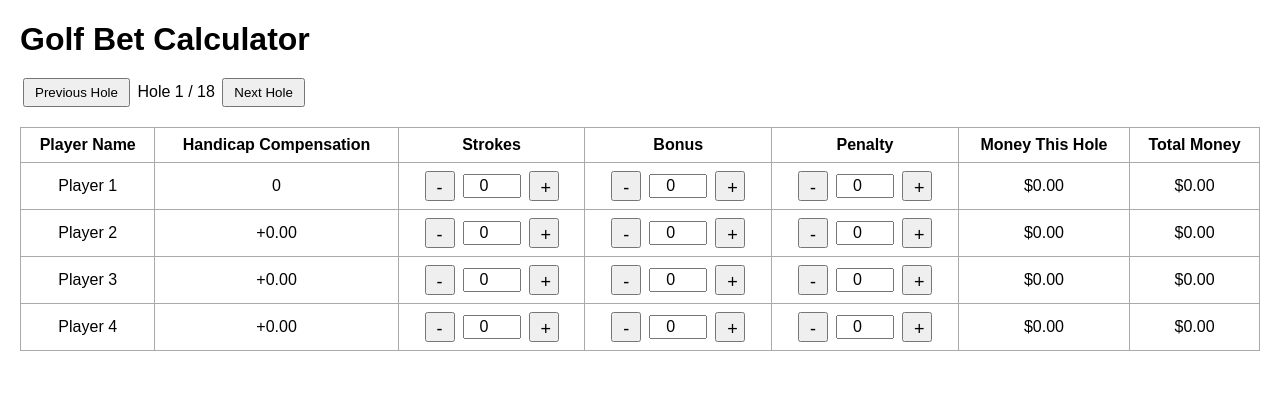
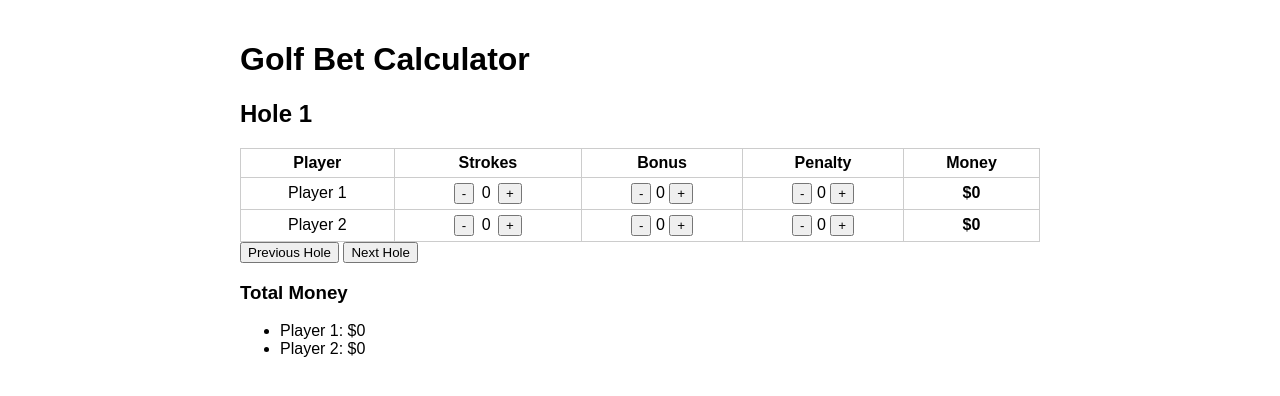
Before and after one commit to 12740066/sangdaico.github.io, a plain HTML site: page index.html in a window 1280 px wide. Both pictures are taken after a click on the button "Start Game". Drawn offline with Linux system fonts and the light colour scheme.

Commit message:
Update index.html

```diff
--- a/index.html
+++ b/index.html
@@ -1,55 +1,231 @@
 <!DOCTYPE html>
 <html lang="en">
 <head>
-  <meta charset="UTF-8" />
-  <meta name="viewport" content="width=device-width, initial-scale=1" />
+  <meta charset="UTF-8">
   <title>Golf Bet Calculator</title>
-  <link rel="stylesheet" href="style.css" />
+  <style>
+    body { font-family: sans-serif; padding: 20px; max-width: 800px; margin: auto; }
+    .player { margin-bottom: 10px; }
+    .player input { width: 50px; }
+    .score-inputs button { margin: 0 3px; }
+    table, th, td { border: 1px solid #ccc; border-collapse: collapse; padding: 5px; text-align: center; }
+    table { margin-top: 20px; width: 100%; }
+    .money { font-weight: bold; }
+  </style>
 </head>
 <body>
+
   <h1>Golf Bet Calculator</h1>
 
   <div id="setup">
     <div>
-      <label>Number of Players: </label>
-      <button id="players-minus">-</button>
-      <input type="number" id="players-num" min="1" max="8" value="4" />
-      <button id="players-plus">+</button>
+      <label>Number of players:</label>
+      <button onclick="changePlayers(-1)">-</button>
+      <span id="numPlayers">2</span>
+      <button onclick="changePlayers(1)">+</button>
     </div>
-
     <div>
-      <label>Skin Value ($): </label>
-      <button id="skin-minus">-</button>
-      <input type="number" id="skin-value" min="1" value="5" />
-      <button id="skin-plus">+</button>
+      <label>Skin Value ($):</label>
+      <button onclick="changeSkin(-1)">-</button>
+      <span id="skinValue">5</span>
+      <button onclick="changeSkin(1)">+</button>
     </div>
-
-    <button id="start-game">Start Game</button>
+    <div id="playerInputs"></div>
+    <button onclick="startGame()">Start Game</button>
   </div>
 
   <div id="game" style="display:none;">
-    <div>
-      <button id="prev-hole">Previous Hole</button>
-      <span>Hole <span id="current-hole">1</span> / 18</span>
-      <button id="next-hole">Next Hole</button>
-    </div>
+    <h2>Hole <span id="holeNum">1</span></h2>
+    <table id="scoreTable"></table>
+    <button onclick="prevHole()">Previous Hole</button>
+    <button onclick="nextHole()">Next Hole</button>
 
-    <table>
-      <thead>
+    <h3>Total Money</h3>
+    <ul id="totals"></ul>
+  </div>
+
+  <script>
+    let numPlayers = 2;
+    let skinValue = 5;
+    let currentHole = 1;
+    let players = [];
+    let scores = {};
+    let handicaps = {};
+
+    function changePlayers(delta) {
+      numPlayers = Math.max(2, numPlayers + delta);
+      document.getElementById('numPlayers').innerText = numPlayers;
+      renderPlayerInputs();
+    }
+
+    function changeSkin(delta) {
+      skinValue = Math.max(1, skinValue + delta);
+      document.getElementById('skinValue').innerText = skinValue;
+    }
+
+    function renderPlayerInputs() {
+      const container = document.getElementById('playerInputs');
+      container.innerHTML = '';
+      for (let i = 0; i < numPlayers; i++) {
+        container.innerHTML += `
+          <div class="player">
+            Player ${i + 1} Name: <input id="name${i}" placeholder="Name" />
+            Handicap: <input id="hcp${i}" type="number" value="0" />
+          </div>
+        `;
+      }
+    }
+
+    function startGame() {
+      players = [];
+      handicaps = {};
+      scores = {};
+      currentHole = 1;
+      for (let i = 0; i < numPlayers; i++) {
+        const name = document.getElementById(`name${i}`).value || `Player ${i + 1}`;
+        const hcp = parseInt(document.getElementById(`hcp${i}`).value) || 0;
+        players.push(name);
+        handicaps[name] = hcp;
+        scores[name] = {};
+      }
+      document.getElementById('setup').style.display = 'none';
+      document.getElementById('game').style.display = 'block';
+      saveData();
+      renderHole();
+    }
+
+    function renderHole() {
+      document.getElementById('holeNum').innerText = currentHole;
+      const table = document.getElementById('scoreTable');
+      table.innerHTML = `
         <tr>
-          <th>Player Name</th>
-          <th>Handicap Compensation</th>
+          <th>Player</th>
           <th>Strokes</th>
           <th>Bonus</th>
           <th>Penalty</th>
-          <th>Money This Hole</th>
-          <th>Total Money</th>
+          <th>Money</th>
         </tr>
-      </thead>
-      <tbody id="score-body"></tbody>
-    </table>
-  </div>
+      `;
+      players.forEach(name => {
+        if (!scores[name][currentHole]) {
+          scores[name][currentHole] = { strokes: 0, bonus: 0, penalty: 0 };
+        }
+        const data = scores[name][currentHole];
+        table.innerHTML += `
+          <tr>
+            <td>${name}</td>
+            <td class="score-inputs">
+              <button onclick="changeValue('${name}', 'strokes', -1)">-</button>
+              ${data.strokes}
+              <button onclick="changeValue('${name}', 'strokes', 1)">+</button>
+            </td>
+            <td>
+              <button onclick="changeValue('${name}', 'bonus', -1)">-</button>
+              ${data.bonus}
+              <button onclick="changeValue('${name}', 'bonus', 1)">+</button>
+            </td>
+            <td>
+              <button onclick="changeValue('${name}', 'penalty', -1)">-</button>
+              ${data.penalty}
+              <button onclick="changeValue('${name}', 'penalty', 1)">+</button>
+            </td>
+            <td class="money" id="money-${name}">$0</td>
+          </tr>
+        `;
+      });
+      calculateMoney();
+    }
 
-  <script src="script.js"></script>
+    function changeValue(player, type, delta) {
+      const data = scores[player][currentHole];
+      data[type] = Math.max(0, data[type] + delta);
+      renderHole();
+      saveData();
+    }
+
+    function prevHole() {
+      if (currentHole > 1) {
+        currentHole--;
+        renderHole();
+      }
+    }
+
+    function nextHole() {
+      currentHole++;
+      renderHole();
+    }
+
+    function calculateMoney() {
+      const earnings = {};
+      players.forEach(name => earnings[name] = 0);
+
+      players.forEach(p1 => {
+        const s1 = scores[p1][currentHole];
+        if (!s1) return;
+        let total = 0;
+        players.forEach(p2 => {
+          if (p1 === p2) return;
+          const s2 = scores[p2][currentHole];
+          if (!s2) return;
+          const diff = s2.strokes - s1.strokes;
+          if (diff < 0) total += -1;
+          else if (diff > 0) total += 1;
+        });
+        const money = (total * skinValue) + (s1.bonus * skinValue * (players.length - 1)) - (s1.penalty * skinValue * (players.length - 1));
+        earnings[p1] += money;
+        document.getElementById(`money-${p1}`).innerText = `$${money}`;
+      });
+
+      // total across all holes
+      const totals = {};
+      players.forEach(name => totals[name] = 0);
+      players.forEach(name => {
+        for (let h in scores[name]) {
+          const s = scores[name][h];
+          let t = 0;
+          players.forEach(other => {
+            if (name === other || !scores[other][h]) return;
+            const diff = scores[other][h].strokes - s.strokes;
+            if (diff < 0) t += -1;
+            else if (diff > 0) t += 1;
+          });
+          totals[name] += (t * skinValue) + (s.bonus * skinValue * (players.length - 1)) - (s.penalty * skinValue * (players.length - 1));
+        }
+      });
+
+      const totalDiv = document.getElementById('totals');
+      totalDiv.innerHTML = '';
+      players.forEach(name => {
+        totalDiv.innerHTML += `<li>${name}: $${totals[name]}</li>`;
+      });
+    }
+
+    function saveData() {
+      const data = {
+        numPlayers, skinValue, players, scores, handicaps, currentHole
+      };
+      localStorage.setItem('golfBetData', JSON.stringify(data));
+    }
+
+    function loadData() {
+      const data = JSON.parse(localStorage.getItem('golfBetData'));
+      if (data) {
+        numPlayers = data.numPlayers;
+        skinValue = data.skinValue;
+        players = data.players;
+        scores = data.scores;
+        handicaps = data.handicaps;
+        currentHole = data.currentHole || 1;
+        document.getElementById('setup').style.display = 'none';
+        document.getElementById('game').style.display = 'block';
+        renderHole();
+      } else {
+        renderPlayerInputs();
+      }
+    }
+
+    loadData();
+  </script>
+
 </body>
 </html>
```
